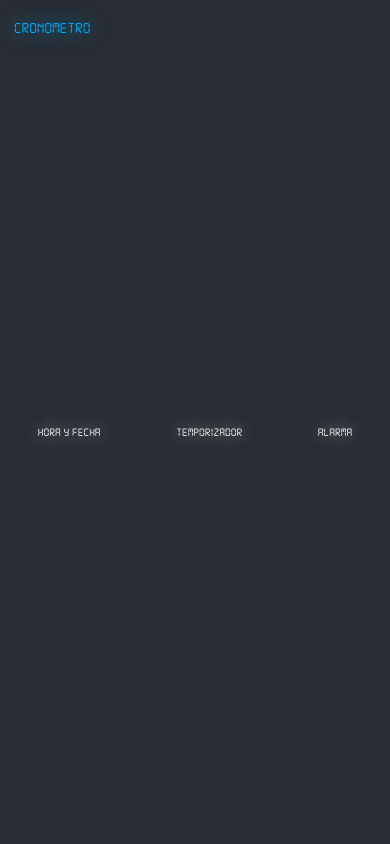
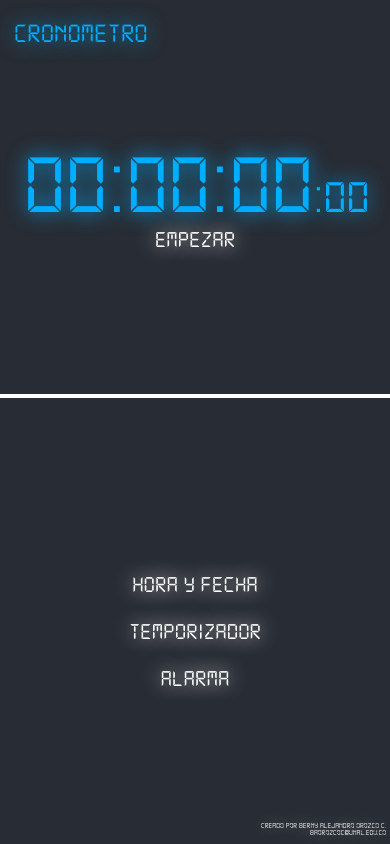
Before and after one commit to Baorozcoc/MultiClock, a React (Create React App) app in the folder multiclock/: page / in a window 390 px wide. Both pictures are taken after a click on the element "Cronometro". Built offline with nearby package versions, Linux system fonts and the light colour scheme.

Commit message:
MultiClock funcional
MultiClock funcional

```diff
--- a/multiclock/src/App.css
+++ b/multiclock/src/App.css
@@ -18,21 +18,41 @@
   justify-content: center;
   font-size: calc(10px + 2vmin);
   color: white;
+  font-family: 'Digi1';
+}
+@media screen and (max-width: 800px) {
+  .Main{
+    justify-content: space-evenly;
+  }
+}
+.Divider{
+  width: 100vw;
+  height: 0.5vh;
+  background-color: white;
 }
 .Buttons{
-  font-family: 'Digi1';
   font-size: 6vw;
   color: white;
   text-shadow: 0 0 20px  white;
   display: flex;
   align-items: center;
   justify-content: space-around;
+  user-select: none;
 }
 .Buttons div{
   padding: 0px 30px;
-  border-radius: 15px;
+  border-radius: 10px;
 }
 .Buttons div:hover{
   cursor: pointer;
   box-shadow: 0 0 8px 5px white;
 }
+.Credits{
+  text-align: right;
+  position: absolute;
+  bottom: 1vh;
+  right:1vw;
+  font-size: 2vw;
+  color: white;
+  text-shadow: 0 0 20px  white;
+}
--- a/multiclock/src/App.js
+++ b/multiclock/src/App.js
@@ -3,6 +3,7 @@ import Clock1 from './components/Clock1';
 import Temp1 from './components/Temporizador';
 import Buttons from './components/Buttons';
 import Alarm from './components/Alarm';
+import Crono from './components/Crono';
 import './App.css';
 
 function App() {
@@ -11,9 +12,12 @@ function App() {
     <div className="App">
       <div className="Main">
         {option===0&&<Clock1/>}
+        {option===1&&<Crono/>}
         {option===2&&<Temp1/>}
         {option===3&&<Alarm/>}
+        <div className='Divider'></div>
         <Buttons option={option} setOption={setOption}/>
+        <div className='Credits'>Creado por Berny Alejandro Orozco C.<br/>baorozcoc@unal.edu.co</div>
       </div>
     </div>
   );
--- a/multiclock/src/components/Alarm.css
+++ b/multiclock/src/components/Alarm.css
@@ -38,7 +38,24 @@
     border-radius: 20px;
     background-color: rgb(40, 44, 52,0.9);
     box-shadow: 0 0 8px 5px white;
+    padding:10px;
 }
 .Emergente div{
     justify-content: space-evenly;
 }
+@media screen and (max-width: 800px) {
+    .Clock{
+        font-size: 26vw;
+    }
+    .Clock2{
+        font-size: 20vw;
+    }
+    .Emergente{
+        width: 80vw;
+        top: 10vh;
+        left:10vw;
+    }
+    .Alarms{
+        font-size: 7vw;
+    }
+}
--- a/multiclock/src/components/Alarm.js
+++ b/multiclock/src/components/Alarm.js
@@ -79,7 +79,7 @@ const Alarm = () => {
                     </div>
                 ))}
             </div>
-            <div className='Option NoClick' onClick={()=>setNewAlarm(1)}>Agregar Alarma</div>
+            {alarms.length<12&&<div className='Option NoClick' onClick={()=>setNewAlarm(1)}>Agregar Alarma</div>}
             {newAlarm===1&&
             <div className='Emergente'>
                 <div className='Buttons'>
--- a/multiclock/src/components/Buttons.css
+++ b/multiclock/src/components/Buttons.css
@@ -13,7 +13,7 @@
     align-items: center;
     justify-content: center;
     padding: 12px 10px;
-    border-radius: 15px;
+    border-radius: 10px;
     text-shadow: 0 0 20px  white;
     transition:all 0.3s ease;
     user-select: none;
@@ -30,3 +30,25 @@
     cursor: pointer;
     box-shadow: 0 0 8px 5px white;
 }
+@media screen and (max-width: 1200px) {
+  .Options{
+      flex-direction: column;
+  }
+  .Option{
+    font-size: 4.5vw;
+  }
+  .Clicked{
+    font-size: 6vw;
+  }
+}
+@media screen and (max-width: 800px) {
+  .Options{
+      flex-direction: column;
+  }
+  .Option{
+    font-size: 6vw;
+  }
+  .Clicked{
+    font-size: 7vw;
+  }
+}
--- a/multiclock/src/components/Clock1.css
+++ b/multiclock/src/components/Clock1.css
@@ -10,3 +10,11 @@
     color: var(--Secondary-color);
     text-shadow: 0 0 20px  var(--Secondary-color);
 }
+@media screen and (max-width: 800px) {
+    .Clock1{
+        font-size: 28vw;
+    }
+    .Date{
+        font-size: 6vw;
+    }
+}
--- /dev/null
+++ b/multiclock/src/components/Crono.css
@@ -0,0 +1,23 @@
+.Crono {
+    font-family: 'Digi1';
+    color: var(--Secondary-color);
+    font-size: 20vw;
+    text-shadow: 0 0 20px  var(--Secondary-color);
+    text-align: left;
+    width: 90vw;
+    padding-left: 10vw;
+}
+.Milisec{
+    display: inline;
+    font-size: 10vw;
+    width: 20%;
+}
+@media screen and (max-width: 800px) {
+    .Crono{
+        font-size: 22vw;
+        padding-left: 2vw;
+    }
+    .Milisec{
+        font-size: 12vw;
+    }
+}
--- a/multiclock/src/components/Crono.js
+++ b/multiclock/src/components/Crono.js
@@ -0,0 +1,85 @@
+import React, {useState, useEffect} from 'react';
+import './Crono.css'
+import Sound from '../resources/Option.wav'
+
+function toStr(texto){
+    return texto.toLocaleString('en-US', {
+      minimumIntegerDigits: 2,
+      useGrouping: false
+    })
+}
+const Crono = () => {
+    const [start,setstart]=useState(0);
+    const [hours, setHours]= useState(0);
+    const [minutes, setMinutes]= useState(0);
+    const [seconds, setSeconds]= useState(0);
+    const [milsec, setMilisec]=useState(0);
+    useEffect(() => {
+            start===1&&setTimeout(()=>
+            {
+                if(milsec===99 && seconds===59 && minutes===59&& hours===99){
+                    setMilisec(0);
+                    setSeconds(0);
+                    setMinutes(0);
+                    setHours(0);
+                    setstart(0);
+                }
+                else if(milsec===99 && seconds===59 && minutes===59 && hours!==99){
+                    setMilisec(0);
+                    setSeconds(0);
+                    setMinutes(0);
+                    setHours(hours+1);
+                }
+                else if(milsec===99 && seconds===59 && minutes!==59){
+                    setMilisec(0);
+                    setSeconds(0);
+                    setMinutes(minutes+1);
+                }
+                else if(milsec===99 && seconds!==59){
+                    setSeconds(seconds+1);
+                    setMilisec(0);
+                }
+                else{
+                    setMilisec(milsec+1);
+                }
+            },10)
+
+    }, [hours, minutes,  seconds, milsec, start]);
+    const sectoshow=toStr(seconds);
+    const mintoshow=toStr(minutes);
+    const hourtoshow=toStr(hours);
+    const milsectoshow=toStr(milsec);
+    function Reset(){
+        setHours(0);
+        setMinutes(0);
+        setSeconds(0);
+        setMilisec(0);
+        const alarm= new Audio(Sound);
+        alarm.play();
+    }
+    function Continue(){
+        setstart(1);
+        const alarm= new Audio(Sound);
+        alarm.play();
+    }
+    function Stop(){
+        setstart(0);
+        const alarm= new Audio(Sound);
+        alarm.play();
+    }
+    return(
+        <div>
+            <div className='Crono'>
+                {hourtoshow}:{mintoshow}:{sectoshow}
+                <div className='Milisec'>:{milsectoshow}</div>
+            </div>
+            <div className='Buttons'>
+                {start===0&&hours===0&&minutes===0&&seconds===0&&milsec===0&&<div onClick={()=>Continue()}>EMPEZAR</div>}
+                {start===0&&(hours!==0||minutes!==0||seconds!==0||milsec!==0)&&<div onClick={()=>Continue()}>CONTINUAR</div>}
+                {start===1&&<div onClick={()=>Stop()}>PARAR</div>}
+                {start===0&&(hours!==0||minutes!==0||seconds!==0||milsec!==0)&&<div onClick={()=>Reset()}>REINICIAR</div>}
+            </div>
+        </div>
+    )
+}
+export default Crono;
--- a/multiclock/src/components/Temporizador.js
+++ b/multiclock/src/components/Temporizador.js
@@ -128,7 +128,8 @@ const Temp1 = () => {
                 <div onClick={()=>LessSeconds()}>-</div>
             </div>}
             <div className='Buttons'>
-                {start===0?<div onClick={()=>setstart(1)}>EMPEZAR</div>:<div onClick={()=>setstart(0)}>PARAR</div>}
+                {start===0&&(minutes!==0||hours!==0||seconds!==0)&&<div onClick={()=>setstart(1)}>EMPEZAR</div>}
+                {start===1&&<div onClick={()=>setstart(0)}>PARAR</div>}
                 {infinite===0?<div onClick={()=>isInfinite(1)}>REPETIR=NO</div>:<div onClick={()=>isInfinite(0)}>REPETIR=SI</div>}
             </div>
         </div>
```
Lines whose indentation alone changed are shown as unchanged.
